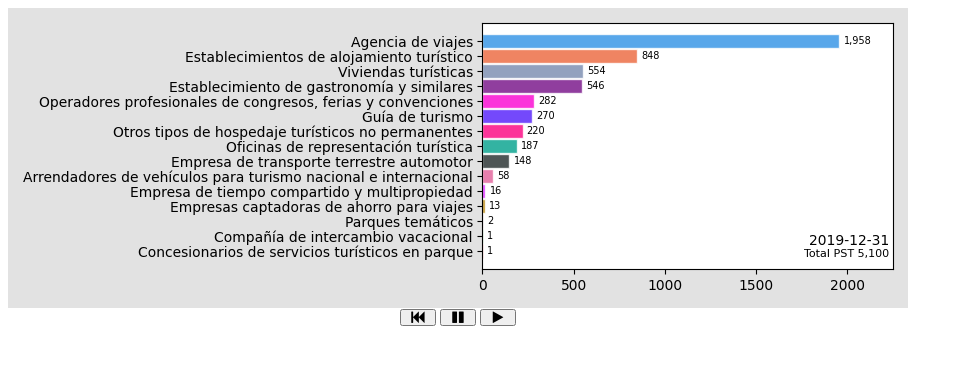
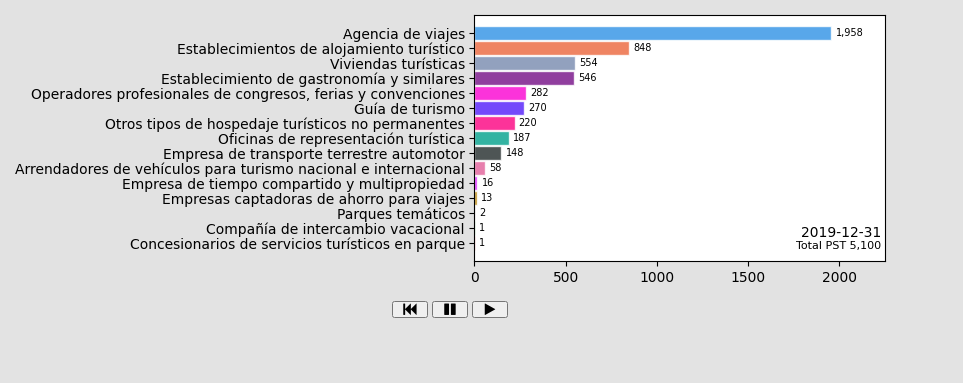
Before and after one commit to IDTobservatorio/graficos_pagina, a plain HTML site: page index.html in a window 1280 px wide. Shown: the whole page, without its empty margins (0-963 px from the left). Drawn offline with Linux system fonts and the light colour scheme.

Commit message:
Update index.html

```diff
--- a/index.html
+++ b/index.html
@@ -166,6 +166,10 @@ input[type=range].anim-slider {
     margin-left: auto;
     margin-right: auto;
 }
+body{
+    margin: 0px;
+    background-color: rgba(0, 0, 0, 0.11);
+}
 .anim-buttons {
     margin: 8px 0px;
 }
```
